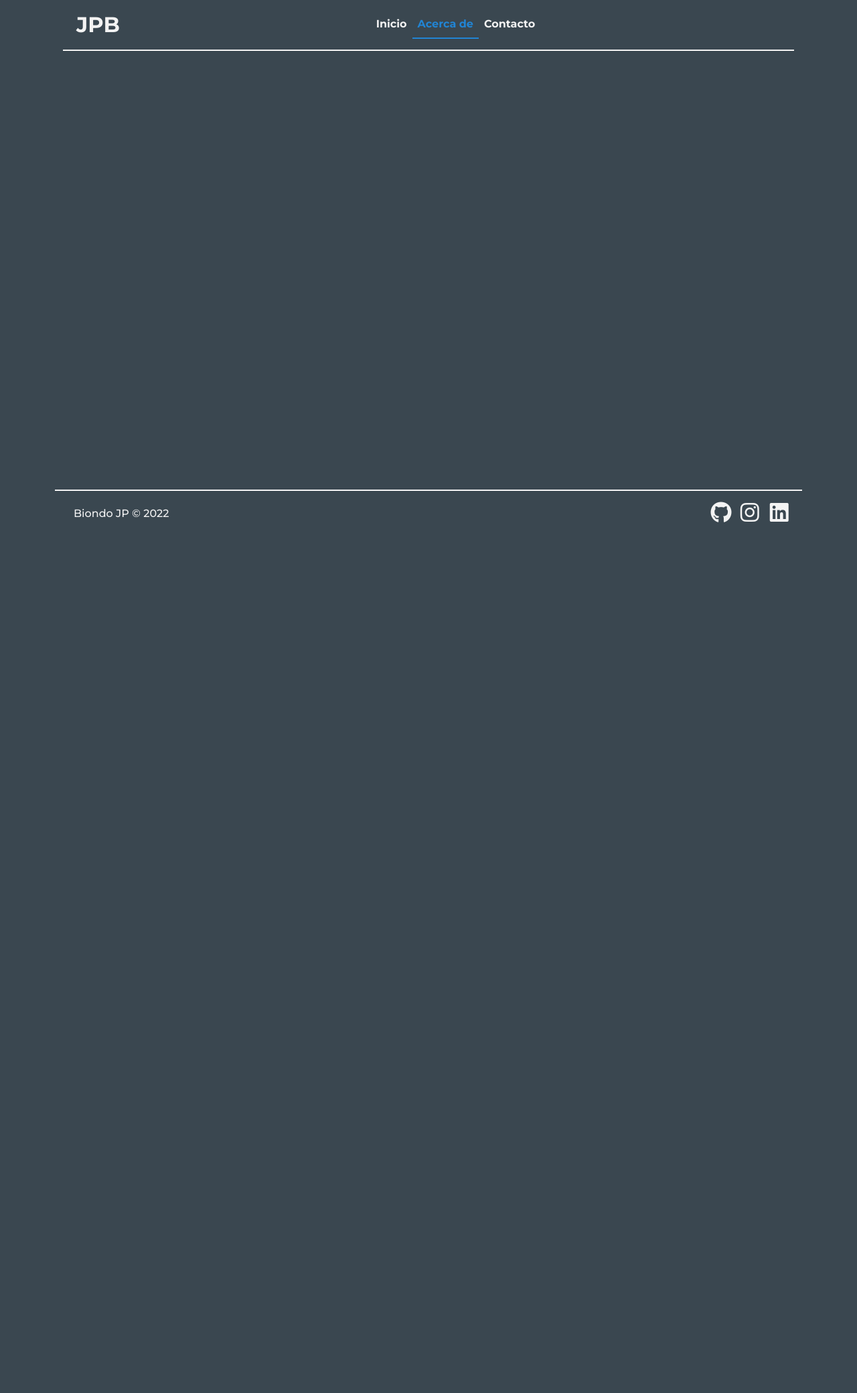
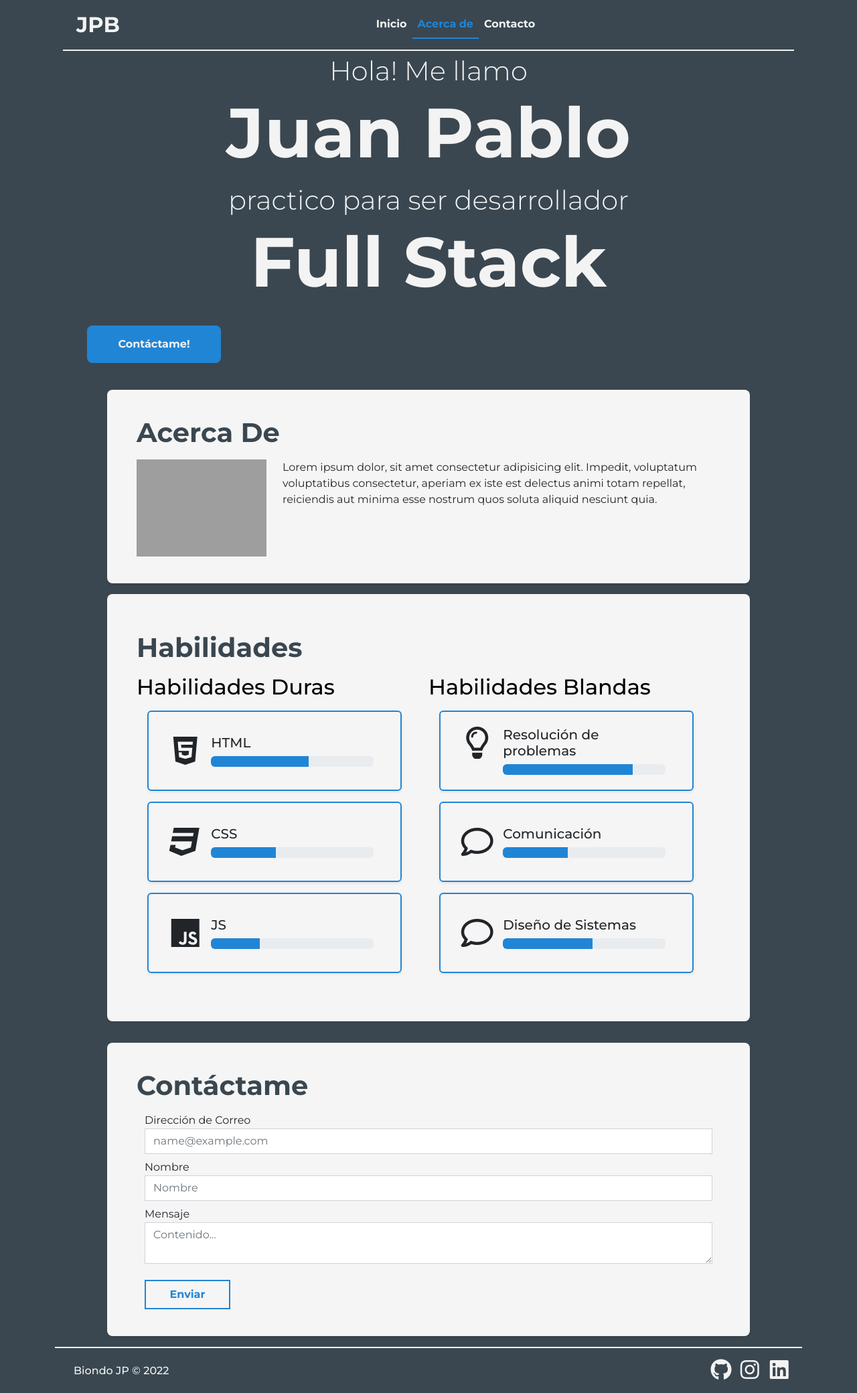
Before and after one commit to caylow/FRONTEND, an Angular app: page /acerca-de in a window 1280 px wide. Shown: the whole page at 67% size. Before the commit the page ends 800 px from the top, so only its background shows below. Built offline with nearby package versions, Linux system fonts and the light colour scheme; grey boxes are pictures that could not be loaded.

Commit message:
Add Main, AboutMe and ContactForm components to app.component.html
refactor:  this add the mentioned component to app.component.html .
BREAKING CHANGE
This is done in order to implement the new layout.

```diff
--- a/src/app/app.component.html
+++ b/src/app/app.component.html
@@ -1,7 +1,9 @@
 <div class="a-container container">
     <app-nav-bar class="row container" brandname="{{brandName}}" [navItems]="navItemsArray"></app-nav-bar>
     <main class="d-flex container">
-
+        <app-main></app-main>
     </main>
+    <app-about-me></app-about-me>
+    <app-contact-form></app-contact-form>
     <app-footer class="w-100 row align-items-center" author="Biondo JP"></app-footer>
 </div>
```
